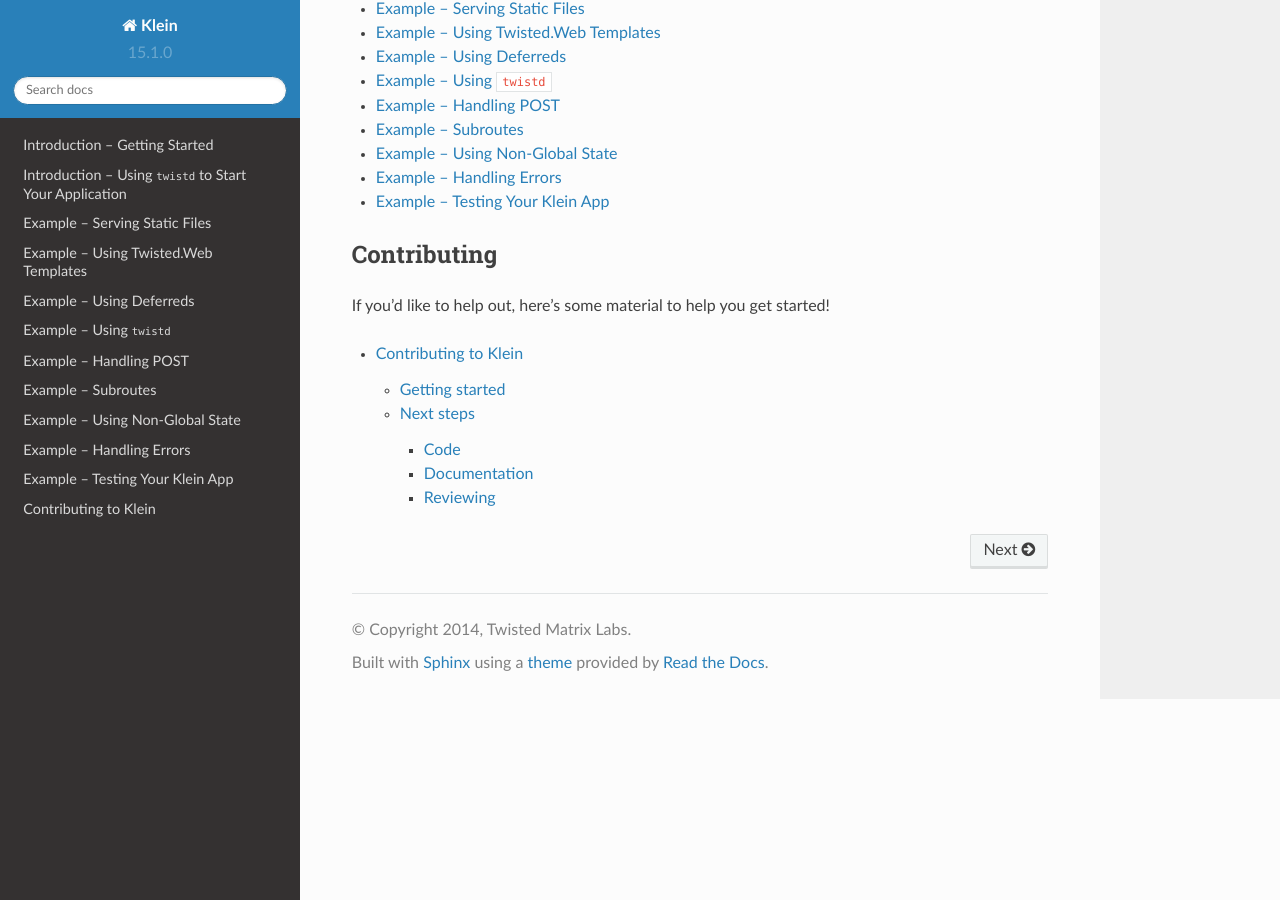
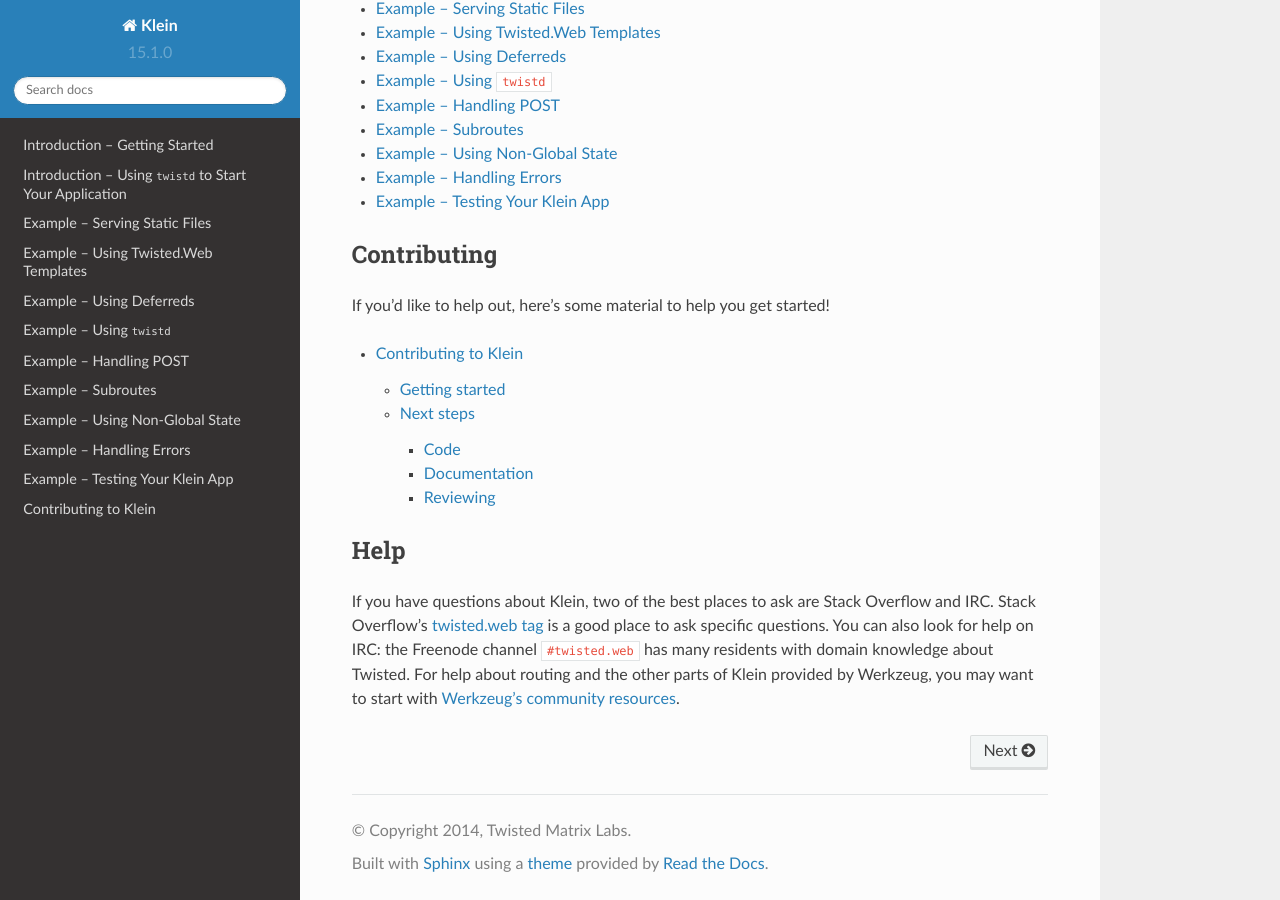
Before and after one commit to twisted/klein, a Sphinx documentation site: the page built from docs/index.rst, in a window 1280 px wide and 900 px high, scrolled down 681 px. Built offline with Sphinx 7.4.7 and the Read the Docs theme 2.0.0, drawn with Linux system fonts in a browser that asks for light colours.

Commit message:
Add a "how to get help" section
Added it to both README.rst and to docs/index.rst.

```diff
--- a/docs/index.rst
+++ b/docs/index.rst
@@ -49,3 +49,12 @@
 .. toctree::
 
     contributing
+
+
+Help
+====
+
+If you have questions about Klein, two of the best places to ask are Stack Overflow and IRC.
+Stack Overflow's `twisted.web tag <http://stackoverflow.com/questions/new/twisted.web?show=all&sort=newest>`_ is a good place to ask specific questions.
+You can also look for help on IRC: the Freenode channel ``#twisted.web`` has many residents with domain knowledge about Twisted.
+For help about routing and the other parts of Klein provided by Werkzeug, you may want to start with `Werkzeug's community resources <http://werkzeug.pocoo.org/community/>`_.
```
Also changed, not shown: README.rst (+9 -0 lines).
